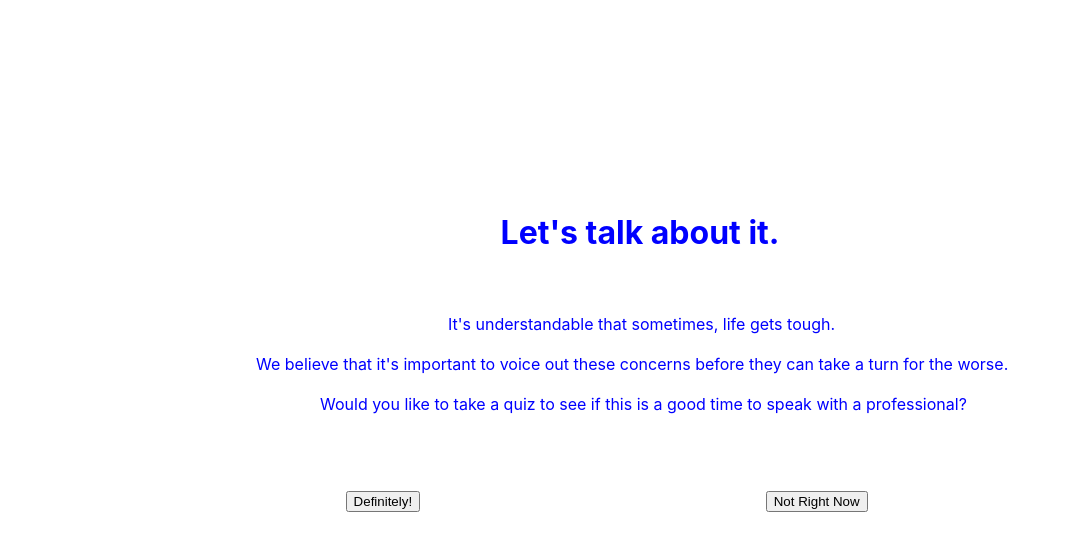
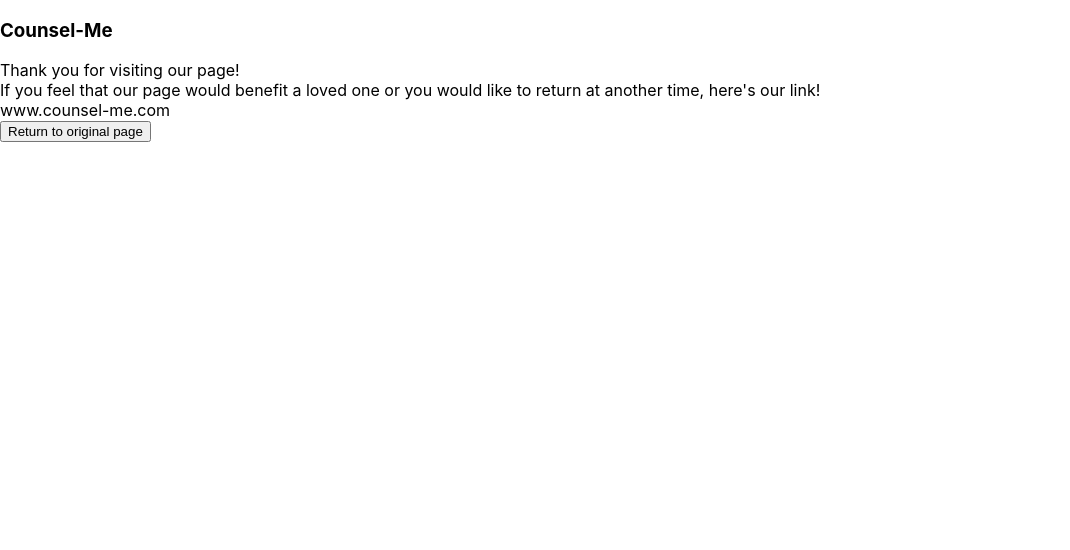
Before and after one commit to cfernando415/e-counseling, a React (Create React App) app: page / in a window 1280 px wide. Both pictures are taken after a click on the button "Not Right Now". Shown: the top 550 px of the page, without its empty margins (0-1070 px from the left). Built offline with nearby package versions, Linux system fonts and the light colour scheme.

Commit message:
Added a referral / thanks page

```diff
--- /dev/null
+++ b/src/components/DefaultHomepage.js
@@ -0,0 +1,24 @@
+import React from 'react';
+import "../App.css";
+
+const DefaultHomepage = props => {
+    return (
+        <div>
+                <h1 className="Homepage text title">Let's talk about it.</h1>
+                <br />
+                <br />
+                <span className="Homepage text span-1">It's understandable that sometimes, life gets tough.</span>
+                <br />
+                <br />
+                <span className="Homepage text span-2"> We believe that it's important to voice out these concerns before they can take a turn for the worse. </span>
+                <br />
+                <br />
+                <span className="Homepage text span-3">Would you like to take a quiz to see if this is a good time to speak with a professional?</span>
+                <br />
+                <button className="Homepage-button">Definitely!</button>
+                <button className="Homepage-button" onClick={event => props.redirectToReferralHandler()}>Not Right Now</button>
+            </div>
+    )
+}
+
+export default DefaultHomepage
--- /dev/null
+++ b/src/components/ReferralPage.js
@@ -0,0 +1,19 @@
+import React from 'react';
+import '../App.css';
+
+const ReferralPage = props => {
+    return (
+        <div>
+            <h3>Counsel-Me</h3>
+            <span>Thank you for visiting our page!</span>
+            <br />
+            <span> If you feel that our page would benefit a loved one or you would like to return at another time, here's our link!</span>
+            <br />
+            <span>www.counsel-me.com</span>
+            <br />
+            <button onClick={event => props.redirectToHomepageHandler()}>Return to original page</button>
+        </div>
+    )
+}
+
+export default ReferralPage;
--- a/src/containers/Homepage.js
+++ b/src/containers/Homepage.js
@@ -1,32 +1,37 @@
 import React, {Component} from 'react';
+import DefaultHomepage from '../components/DefaultHomepage';
+import ReferralPage from '../components/ReferralPage';
 import '../App.css';
 
 export default class Homepage extends Component {
 
     state={
-        homepage: ""
+        homepage: "default"
+    }
+
+    homepageHandler = () => {
+        switch(this.state.homepage) {
+            case "default":
+                return <DefaultHomepage redirectToReferralHandler={event => this.redirectToReferralHandler()}/>
+            case "referral-page":
+                return <ReferralPage redirectToHomepageHandler={event => this.redirectToHomepageHandler()}/>
+            default:
+                return <DefaultHomepage redirectToReferralHandler={event => this.redirectToReferralHandler()}/>
+        }
+    }
+
+    redirectToReferralHandler = event => {
+        this.setState({homepage: "referral-page"})
+    }
+
+    redirectToHomepageHandler = event => {
+        this.setState({homepage: "default"})
     }
 
 
     render(){
-
         return(
-
-            <div>
-                <h1 className="Homepage text title">Let's talk about it.</h1>
-                <br />
-                <br />
-                <span className="Homepage text span-1">It's understandable that sometimes, life gets tough.</span>
-                <br />
-                <br />
-                <span className="Homepage text span-2"> We believe that it's important to voice out these concerns before they can take a turn for the worse. </span>
-                <br />
-                <br />
-                <span className="Homepage text span-3">Would you like to take a quiz to see if this is a good time to speak with a professional?</span>
-                <br />
-                <button className="Homepage-button">Definitely!</button>
-                <button className="Homepage-button">Not Right Now</button>
-            </div>
+            this.homepageHandler()
         )
     }
 }
```
